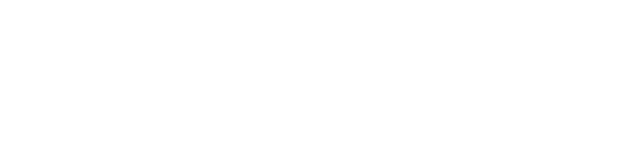
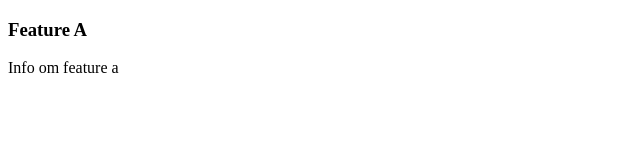
Before and after one commit to sodper/afu-fed17-pass2-pushedrebase, a plain HTML site: page index.html in a window 1280 px wide. Shown: the whole page, without its empty margins (0-640 px from the left). Drawn offline with Linux system fonts and the light colour scheme.

Commit message:
Implementerade feature A

```diff
--- a/index.html
+++ b/index.html
@@ -4,6 +4,11 @@
     <title>Start</title>
   </head>
   <body>
-
+    <section class"feature-a">
+      <h3 class="feature-a__title">Feature A</h3>
+      <p>
+        Info om feature a
+      </p>
+    </section>
   </body>
 </html>
```
